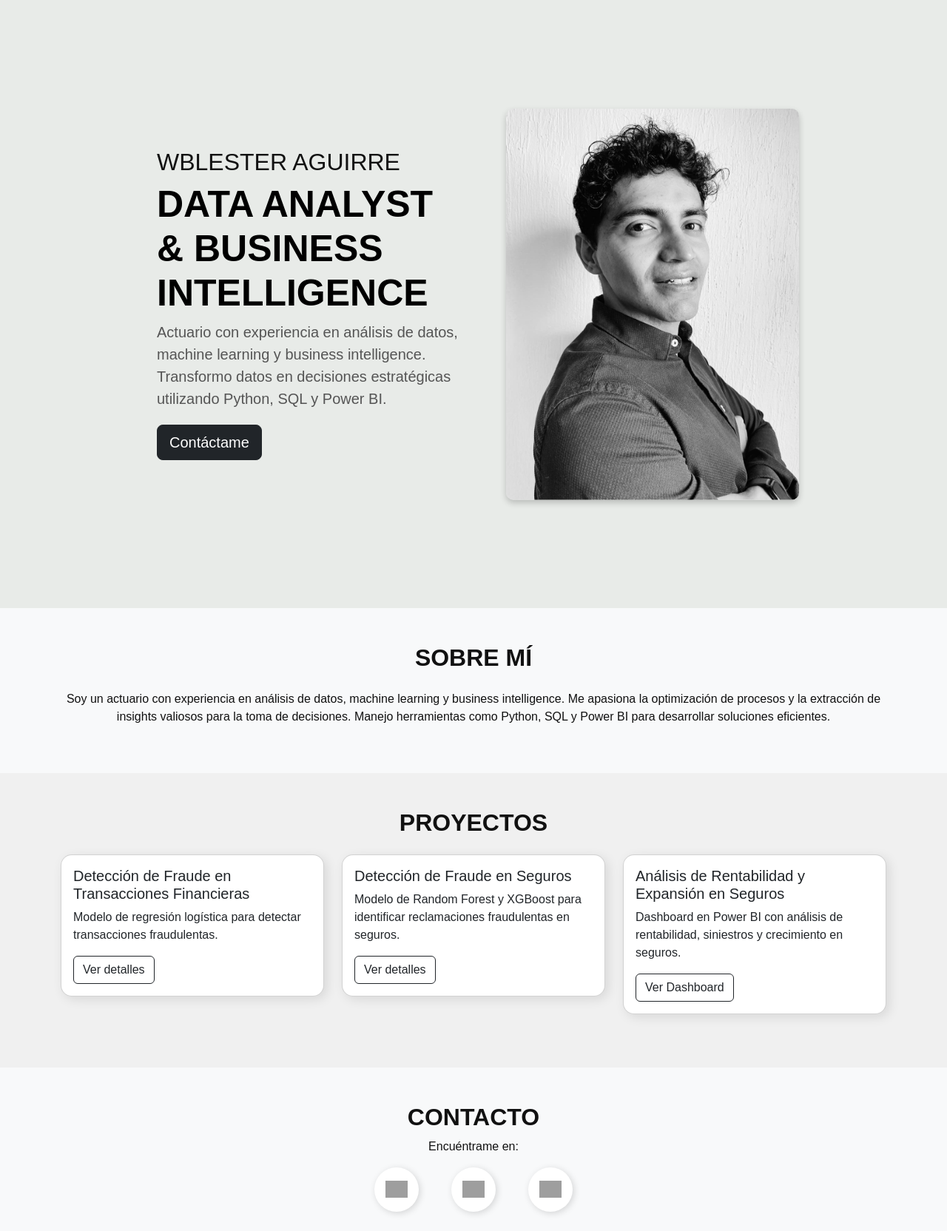
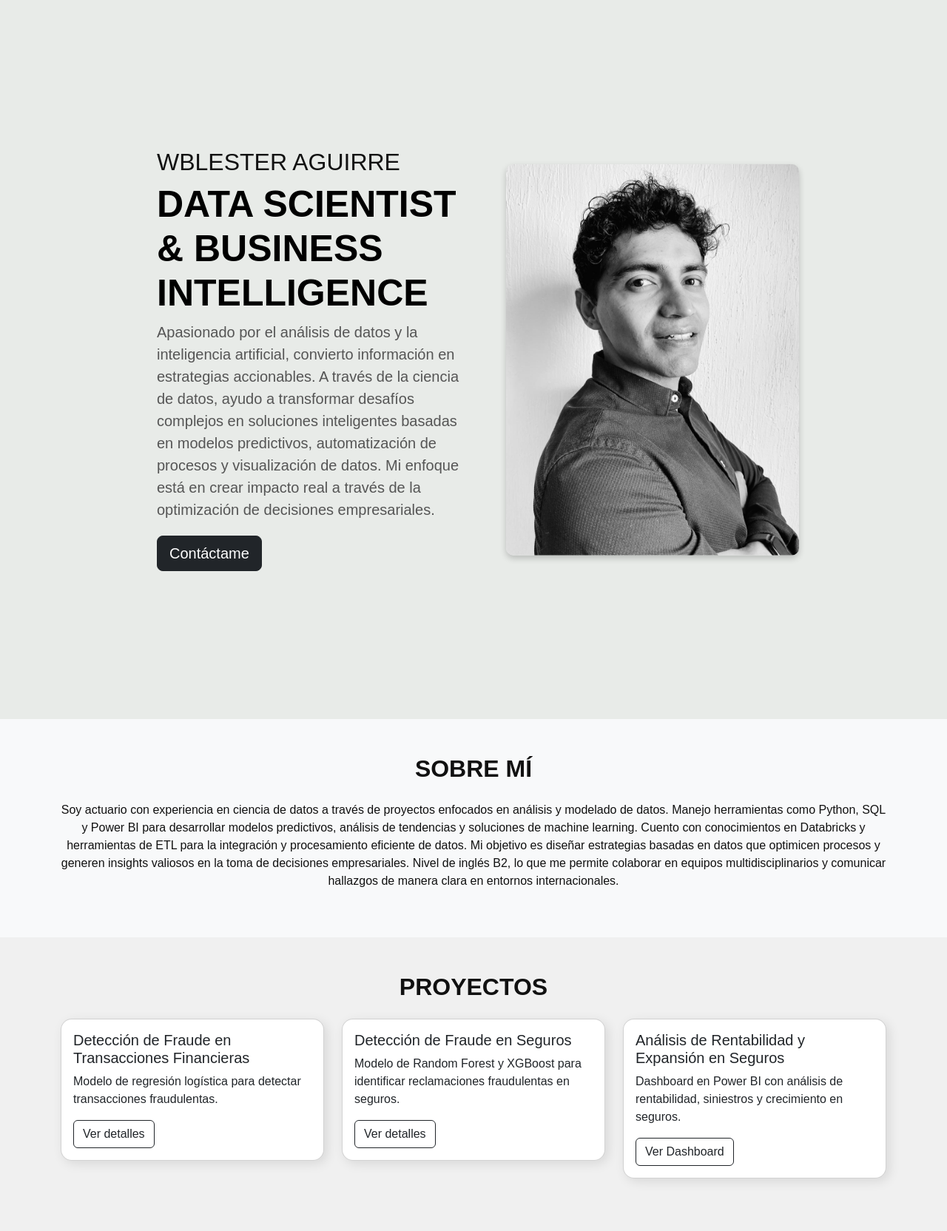
Before and after one commit to wblester-vite/portafolio-wblester-aguirre, a Flask app: page / in a window 1280 px wide. Shown: the top 1664 px of the page at 74% size. Run offline with Flask 3, Linux system fonts and the light colour scheme; grey boxes are pictures that could not be loaded.

Commit message:
Aplicacion de perfil DATA SCIENTIST

```diff
--- a/app/templates/index.html
+++ b/app/templates/index.html
@@ -239,10 +239,11 @@
             <!-- Texto a la izquierda -->
             <div class="col-md-6" id="texto-inicio">
                 <h2 class="small-text">WBLESTER AGUIRRE</h2>
-                <h1 class="big-text">DATA ANALYST & BUSINESS INTELLIGENCE</h1>
+                <h1 class="big-text">DATA SCIENTIST & BUSINESS INTELLIGENCE</h1>
                 <p class="description">
-                    Actuario con experiencia en análisis de datos, machine learning y business intelligence.
-                    Transformo datos en decisiones estratégicas utilizando Python, SQL y Power BI.
+                    Apasionado por el análisis de datos y la inteligencia artificial, convierto información en estrategias accionables.
+    A través de la ciencia de datos, ayudo a transformar desafíos complejos en soluciones inteligentes basadas en modelos predictivos, automatización de procesos y visualización de datos.
+    Mi enfoque está en crear impacto real a través de la optimización de decisiones empresariales.
                 </p>
                 <a href="#contacto" class="btn btn-dark btn-lg">Contáctame</a>
             </div>
@@ -263,10 +264,12 @@
         <div class="container">
             <h2 class="text-center mb-4 fw-bold">SOBRE MÍ</h2>
             <p class="text-center">
-                Soy un actuario con experiencia en análisis de datos, machine learning y business intelligence.
-                Me apasiona la optimización de procesos y la extracción de insights valiosos para la toma de decisiones.
-                Manejo herramientas como Python, SQL y Power BI para desarrollar soluciones eficientes.
-            </p>
+            Soy actuario con experiencia en ciencia de datos a través de proyectos enfocados en análisis y modelado de datos.
+            Manejo herramientas como Python, SQL y Power BI para desarrollar modelos predictivos, análisis de tendencias y soluciones de machine learning.
+            Cuento con conocimientos en Databricks y herramientas de ETL para la integración y procesamiento eficiente de datos.
+            Mi objetivo es diseñar estrategias basadas en datos que optimicen procesos y generen insights valiosos en la toma de decisiones empresariales.
+            Nivel de inglés B2, lo que me permite colaborar en equipos multidisciplinarios y comunicar hallazgos de manera clara en entornos internacionales.
+        </p>
         </div>
     </section>
 
@@ -397,7 +400,7 @@
                 <!-- Descripción fija -->
                 <div class="mt-3">
                     <h4>- Descripción del Proyecto</h4>
-                    <p>Este proyecto tiene como objetivo construir un modelo de Machine Learning para detectar fraudes en transacciones financieras. Se realizó un análisis exploratorio de datos (EDA), selección de características relevantes y entrenamiento de un modelo de **Regresión Logística**. El modelo fue evaluado utilizando métricas clave como precisión, recall y curva ROC.</p>
+                    <p>Este proyecto tiene como objetivo construir un modelo de Machine Learning para detectar fraudes en transacciones financieras. Se realizó un análisis exploratorio de datos (EDA), selección de características relevantes y entrenamiento de un modelo de <strong>Regresión Logística</strong>. El modelo fue evaluado utilizando métricas clave como precisión, recall y curva ROC.</p>
                     <h4>- Pasos del Proyecto</h4>
                     <ul>
                         <li>📥 Carga y exploración de datos (EDA) para entender la distribución y patrones de las transacciones.</li>
@@ -406,7 +409,7 @@
                         <li>📈 Análisis de resultados: evaluación con matriz de confusión y curva ROC.</li>
                     </ul>
                     <h4>- Resultados</h4>
-                    <p>El modelo de Regresión Logística logró una precisión del **99%** en la detección de transacciones legítimas y un recall del **87%** en transacciones fraudulentas. Se identificaron las características más influyentes en la detección de fraudes y se generó una matriz de confusión para evaluar su desempeño.</p>
+                    <p>El modelo de Regresión Logística logró una precisión del <strong>99%</strong> en la detección de transacciones legítimas y un recall del <strong>87%</strong> en transacciones fraudulentas. Se identificaron las características más influyentes en la detección de fraudes y se generó una matriz de confusión para evaluar su desempeño.</p>
                 </div>
                 <div class="mt-3 text-center">
                     <a href="https://github.com/wblester-vite/Fraud-Challenge-ML-Exploracion-y-Prediccion/blob/main/Deteccion_de_Fraude.ipynb" class="btn btn-primary" target="_blank">Ver Notebook Completo</a>
```
